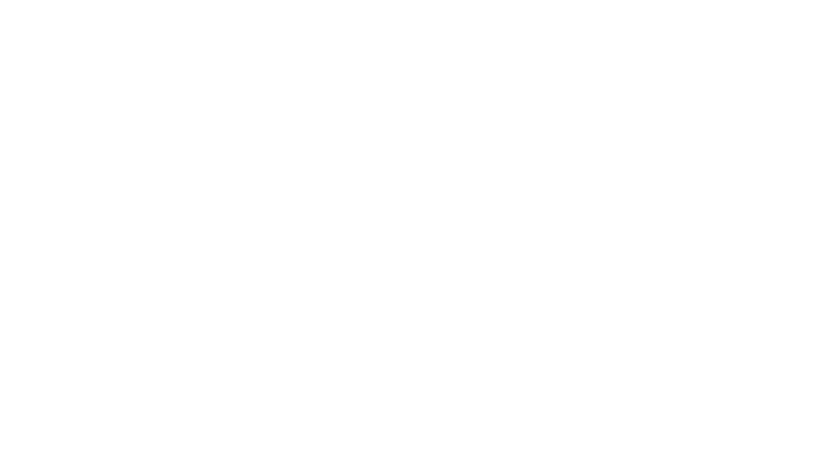
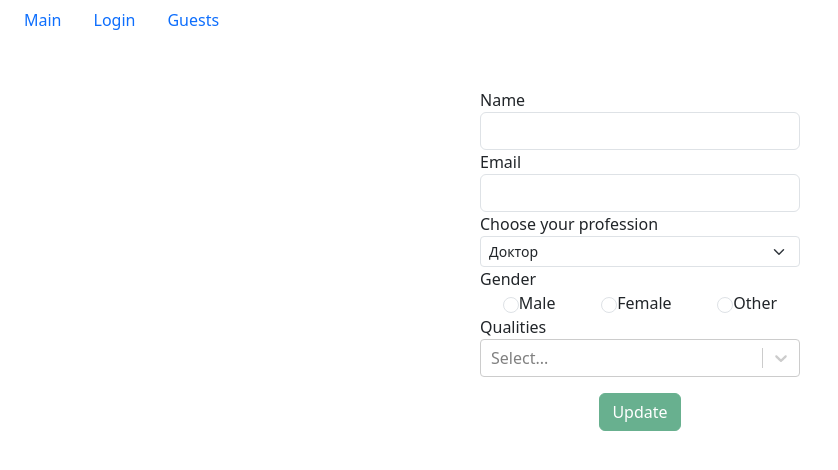
Before and after one commit to ivan-kramarenko/Course-Project, a React (Create React App) app: page /guests/67rdca3eeb7f6fgeed471815/edit in a window 1280 px wide. Before the commit this address had no page. Shown: the top 470 px of the page, without its empty margins (0-838 px from the left). Built offline with nearby package versions, Linux system fonts and the light colour scheme.

Commit message:
quality multi select / small fixes

```diff
--- a/src/App.tsx
+++ b/src/App.tsx
@@ -5,6 +5,7 @@ import GuestPage from './components/pages/GuestPage'
 import GuestsPage from './components/pages/GuestsPage'
 import AuthPage from './components/pages/AuthPage'
 import MainPage from './components/pages/MainPage'
+import EditUserForm from './components/ui/form/EditUserForm'
 
 const App = (): ReactElement => (
   <Routes>
@@ -13,6 +14,7 @@ const App = (): ReactElement => (
       <Route path="login" element={<AuthPage />} />
       <Route path="guests" element={<GuestsPage />} />
       <Route path="guests/:guestId" element={<GuestPage />} />
+      <Route path="guests/:guestId/edit" element={<EditUserForm />} />
     </Route>
   </Routes>
 )
--- a/src/components/pages/GuestPage.tsx
+++ b/src/components/pages/GuestPage.tsx
@@ -1,5 +1,5 @@
 import React, { ReactElement, useState, useEffect } from 'react'
-import { useNavigate, useParams } from 'react-router-dom'
+import { Link, useParams } from 'react-router-dom'
 import API from '../../api'
 import QualitiesList from '../ui/qualities/QualitiesList'
 import { IGuest } from '../../interfaces'
@@ -7,26 +7,29 @@ import { IGuest } from '../../interfaces'
 const GuestPage = (): ReactElement => {
   const { guestId } = useParams()
   const [guest, setGuest] = useState<IGuest>()
-  const navigate = useNavigate()
   useEffect(() => {
     void API.users.getById(guestId).then((data) => {
       setGuest(data)
     })
   }, [])
   return (
-    // eslint-disable-next-line react/jsx-no-useless-fragment
     <>
       {guest != null && (
-        <>
+        <div className="d-flex flex-column justify-content-center align-items-center mt-5">
           <h1>{guest.name}</h1>
           <h2>Профессия: {guest.profession.name}</h2>
-          <QualitiesList qualities={guest?.qualities} />
+          <p>Пол: {guest.sex}</p>
+          <div className="d-flex">
+            <QualitiesList qualities={guest?.qualities} />
+          </div>
           <p>Completed Meetings: {guest.completedMeetings}</p>
           <p>Rate: {guest.rate} / 5</p>
-          <button type="button" onClick={() => navigate(-1)}>
-            To guests
-          </button>
-        </>
+          <Link to="edit">
+            <button className="btn btn-sm btn-primary" type="button">
+              Edit
+            </button>
+          </Link>
+        </div>
       )}
     </>
   )
--- /dev/null
+++ b/src/components/ui/form/EditUserForm.tsx
@@ -0,0 +1,161 @@
+import { yupResolver } from '@hookform/resolvers/yup'
+import React, { ReactElement, useEffect, useState } from 'react'
+import { Controller, SubmitHandler, useForm } from 'react-hook-form'
+import { useParams, useNavigate } from 'react-router-dom'
+import { array, object, string } from 'yup'
+import API from '../../../api'
+import {
+  IEditFormInputs,
+  IFormQualities,
+  IGuest,
+  IProfession,
+  IQuality
+} from '../../../interfaces'
+import MultiSelectField from '../../common/form/MultiSelectField'
+import RadioField from '../../common/form/RadioField'
+import SelectField from '../../common/form/SelectField'
+import TextField from '../../common/form/TextField'
+
+const schema = object({
+  name: string().required('Name is required'),
+  email: string().required('Email is required').email('Email must be correct'),
+  profession: string().required('Profession is required'),
+  sex: string().required('Gender is required'),
+  qualities: array().required('Qualities is required')
+}).required()
+
+const EditUserForm = (): ReactElement => {
+  const { guestId } = useParams()
+  const navigate = useNavigate()
+  const [guestData, setGuestData] = useState<IGuest>()
+  const [professions, setProfessions] = useState<IProfession[]>([])
+  const [qualities, setQualities] = useState<object>([])
+  useEffect(() => {
+    void API.professions.fetchAll().then((data) => {
+      if (data instanceof Array) {
+        const dataJson = { ...data }
+        setProfessions(dataJson)
+      }
+      setProfessions(data)
+    })
+  }, [])
+  useEffect(() => {
+    void API.qualities.fetchAll().then((data) => {
+      setQualities(data)
+    })
+  }, [])
+  useEffect(() => {
+    void API.users.getById(guestId).then((data) => setGuestData(data))
+  }, [])
+
+  const {
+    register,
+    formState: { errors, isValid },
+    handleSubmit,
+    control
+  } = useForm<IEditFormInputs>({
+    mode: 'onBlur',
+    defaultValues: {
+      email: guestData?.email
+    },
+    resolver: yupResolver(schema)
+  })
+
+  const getProfession = (selectedProf: string): IProfession | undefined =>
+    professions.find((prof: { name: string }) => prof.name === selectedProf)
+
+  const getQualities = (selectedQuals: IFormQualities[]): IQuality[] => {
+    const entriesQuals = Object.entries(qualities)
+    const result = []
+
+    for (let i = 0; i < entriesQuals.length; i += 1) {
+      for (let j = 0; j < selectedQuals.length; j += 1) {
+        if (entriesQuals[i][0] === selectedQuals[j].value) {
+          result.push(entriesQuals[i])
+        }
+      }
+    }
+
+    return Object.values(Object.fromEntries(result))
+  }
+
+  const onSubmit: SubmitHandler<IEditFormInputs> = (
+    data: IEditFormInputs
+  ): void => {
+    const formattedProf = getProfession(data.profession)
+    const formattedQual = getQualities(data.qualities)
+    const formattedData = {
+      ...data,
+      profession: formattedProf,
+      qualities: formattedQual
+    }
+    console.log(formattedData)
+    void API.users.update(guestId, formattedData)
+    navigate(-1)
+  }
+
+  return (
+    <div className="d-flex justify-content-center align-items-center flex-column">
+      <form
+        className="d-flex justify-content-center align-items-center flex-column mt-5 w-25"
+        // eslint-disable-next-line
+        onSubmit={handleSubmit(onSubmit)}
+      >
+        <TextField
+          label="Name"
+          type="text"
+          id="name"
+          {...{ register }}
+          error={errors.name?.message}
+        />
+        <TextField
+          label="Email"
+          type="email"
+          id="email"
+          {...{ register }}
+          error={errors.email?.message}
+        />
+        <SelectField
+          label="Choose your profession"
+          id="profession"
+          {...{ register }}
+          items={professions}
+          error={errors.profession?.message}
+        />
+        <RadioField
+          items={[
+            { name: 'Male', value: 'male' },
+            { name: 'Female', value: 'female' },
+            { name: 'Other', value: 'other' }
+          ]}
+          label="Gender"
+          id="sex"
+          {...{ register }}
+          error={errors.sex?.message}
+        />
+        <Controller
+          name="qualities"
+          control={control}
+          render={({ field: { onChange, value }, fieldState: { error } }) => (
+            <MultiSelectField
+              items={qualities}
+              label="Qualities"
+              id="qualities"
+              onChange={onChange}
+              value={value}
+              error={error?.message}
+            />
+          )}
+        />
+        <input
+          disabled={!isValid}
+          className="btn btn-success mt-3"
+          type="submit"
+          value="Update"
+        />
+      </form>
+    </div>
+  )
+}
+
+export default EditUserForm
--- a/src/components/ui/form/RegisterForm.tsx
+++ b/src/components/ui/form/RegisterForm.tsx
@@ -29,8 +29,8 @@ const schema = object({
 }).required()
 
 const RegisterForm = (): ReactElement => {
-  const [professions, setProfessions] = useState<object | IProfession[]>([])
-  const [qualities, setQualities] = useState<any>({})
+  const [professions, setProfessions] = useState<IProfession[]>([])
+  const [qualities, setQualities] = useState<object>({})
   useEffect(() => {
     void API.professions.fetchAll().then((data) => {
       if (data instanceof Array) {
--- a/tsconfig.json
+++ b/tsconfig.json
@@ -1,6 +1,6 @@
 {
   "compilerOptions": {
-    "target": "es5",
+    "target": "ESNext",
     "lib": ["dom", "dom.iterable", "esnext"],
     "allowJs": true,
     "skipLibCheck": true,
```
Also changed, not shown: src/interfaces/index.ts (+16 -1 lines).
